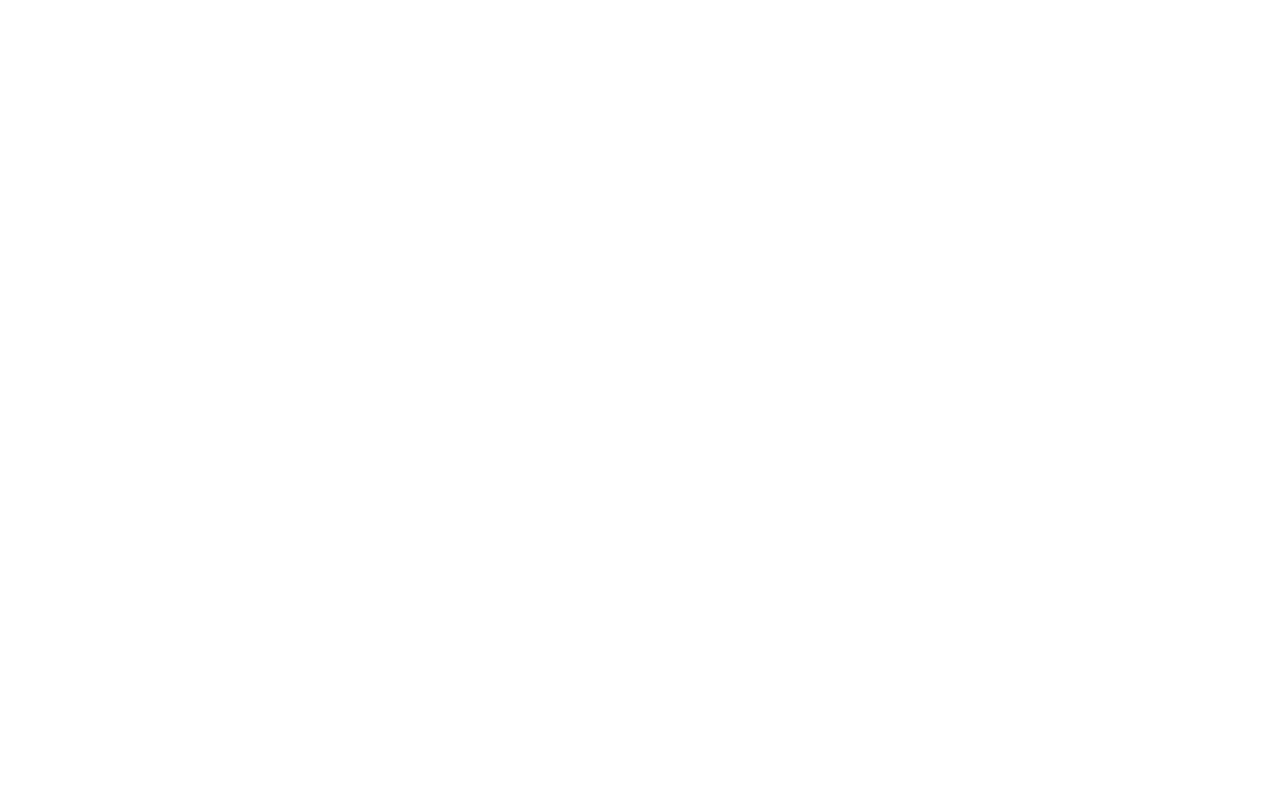
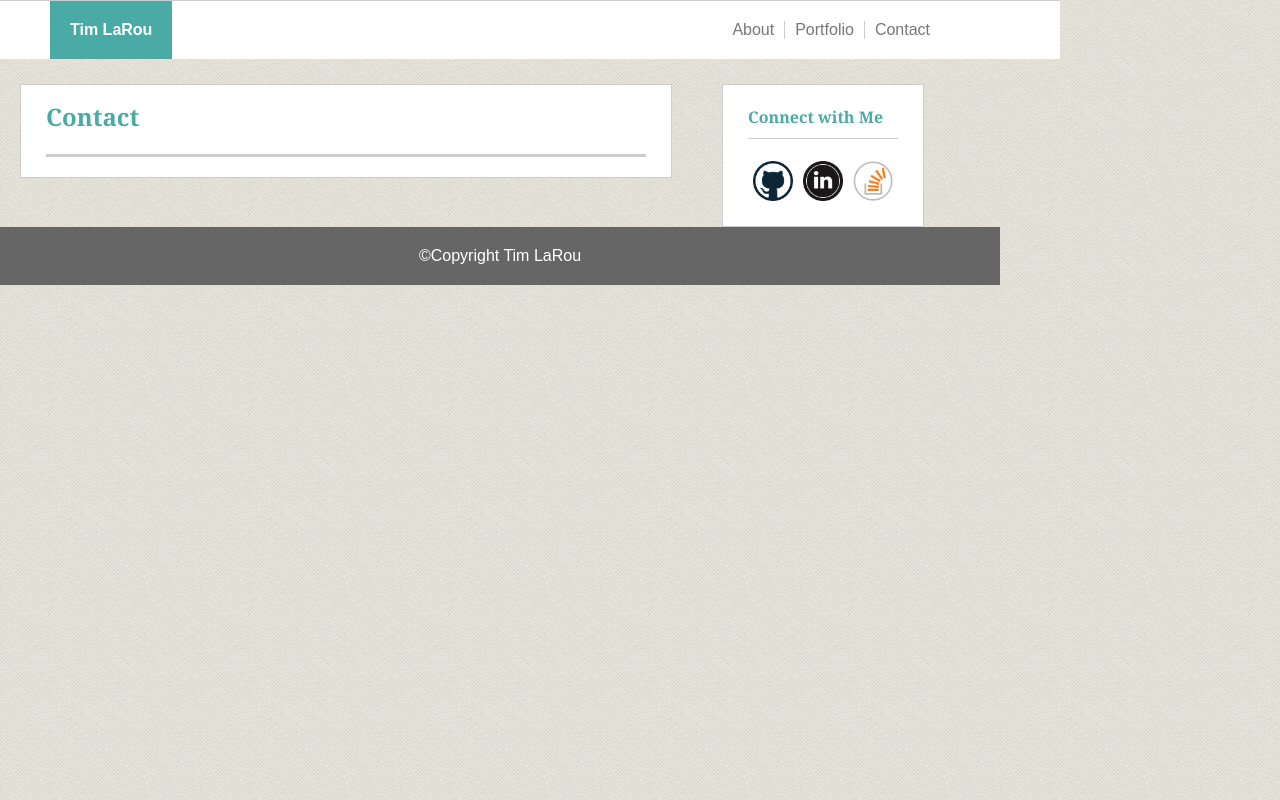
Before and after one commit to Larou-Tim/Basic-Portfolio, a PHP site: page /contact.html in a window 1280 px wide. Before the commit the page is empty. Run offline with PHP 8.4, Linux system fonts and the light colour scheme.

Commit message:
Updates to all pages

```diff
--- a/assets/css/style.css
+++ b/assets/css/style.css
@@ -3,6 +3,8 @@ body {
 	width: 960px;
 	padding: 0;
 	margin: 0;
+	font-family: 'Arial', 'Helvetica Neue', Helvetica, sans-serif;
+	color:#777777;
 }
 
 header{
@@ -12,7 +14,9 @@ header{
 	color: white;
 
 }
-
+h1, h2, h3, h4 {
+	font-family:  'Georgia', Times, 'Times New Roman', serif;
+}
 h1 {
 	color: #4aaaa5;
 	border-bottom: medium solid #cccccc ;
@@ -34,7 +38,7 @@ h4 {
 .about-box {
 
 	background-color: #ffffff;
-	border-bottom: thick solid #cccccc ;
+	border: thin solid #cccccc ;
 	float: left;
 	line-height: 150%;
 	margin: 0 20px 30px 20px;
@@ -42,9 +46,13 @@ h4 {
 	padding: 0 25px 0 25px;
 	width: 600px;
 
-
+}
+a {
+	color:#777777;
+	text-decoration: none;
 }
 .aside-Box{
+	border: thin solid #cccccc ;
 	float: left;
 	padding: 0 25px 0 25px;
 	margin: 0 30px 0 30px;
@@ -63,7 +71,17 @@ footer {
 	text-align: center;
 }
 .nav-bar {
-	float: right;
+	float: left;
+	padding: 0px 10px 0px 10px;
+	margin: 20px 0 20px 0;
+}
+
+.nLeft {
+	margin-left: 550px;
+	border-right: thin solid #cccccc;
+}
+.nMid {
+	border-right: thin solid #cccccc;
 }
 
 
@@ -75,7 +93,7 @@ footer {
 }
 
 #top-section {
-	padding: 0 50px 0 50px;
+	padding: 0 50px 0;
 	margin-bottom: 25px;
 	background-color: #ffffff;
 	border-top: thin solid #cccccc ;
--- a/contact.html
+++ b/contact.html
@@ -0,0 +1,54 @@
+<!DOCTYPE html>
+<html lang="en">
+<head>
+	<meta charset="UTF-8">
+	<title>Basic Portfolio</title>
+	<link rel="stylesheet" type="text/css" href="assets/css/style.css">
+</head>
+<body>
+
+<div id="top-section">
+	<header><strong>Tim LaRou</strong></header>
+	<nav class="nav-bar nLeft">
+		<a href="index.html">About</a>
+	</nav>
+	<nav class="nav-bar nMid">
+		<a href="portfolio.html">Portfolio</a>
+	</nav>
+	<nav class="nav-bar nRight">
+		<a href="contact.html">Contact</a>
+	</nav>
+</div>
+
+
+<!-- <div class="Main-Sec"> -->
+
+	<section class="about-box">
+		<h1>Contact</h1>
+		<article >
+
+
+
+		</article>
+	</section>
+
+	<section class="aside-Box">
+		<aside >
+			<h4>Connect with Me</h4>
+			<a href="https://github.com/Larou-Tim/" target="_blank">
+				<img class="link-img" src='assets/images/github.png' alt='github link'></a>
+			<a href="https://www.linkedin.com/" target="_blank">
+				<img class="link-img" src="assets/images/linkedin.png" alt='linkedin link'> </a>
+			<a href="http://stackoverflow.com/" target="_blank">
+				<img class="link-img" src="assets/images/stackoverflow.png" alt='stackoverflow link'> </a>
+		</aside>
+	</section>
+
+<!-- </div>	 -->
+
+<footer>&copy;Copyright Tim LaRou</footer>
+
+
+
+</body>
+</html>
```
Also changed, not shown: index.html (+16 -9 lines), portfolio.html (+52 -0 lines).
